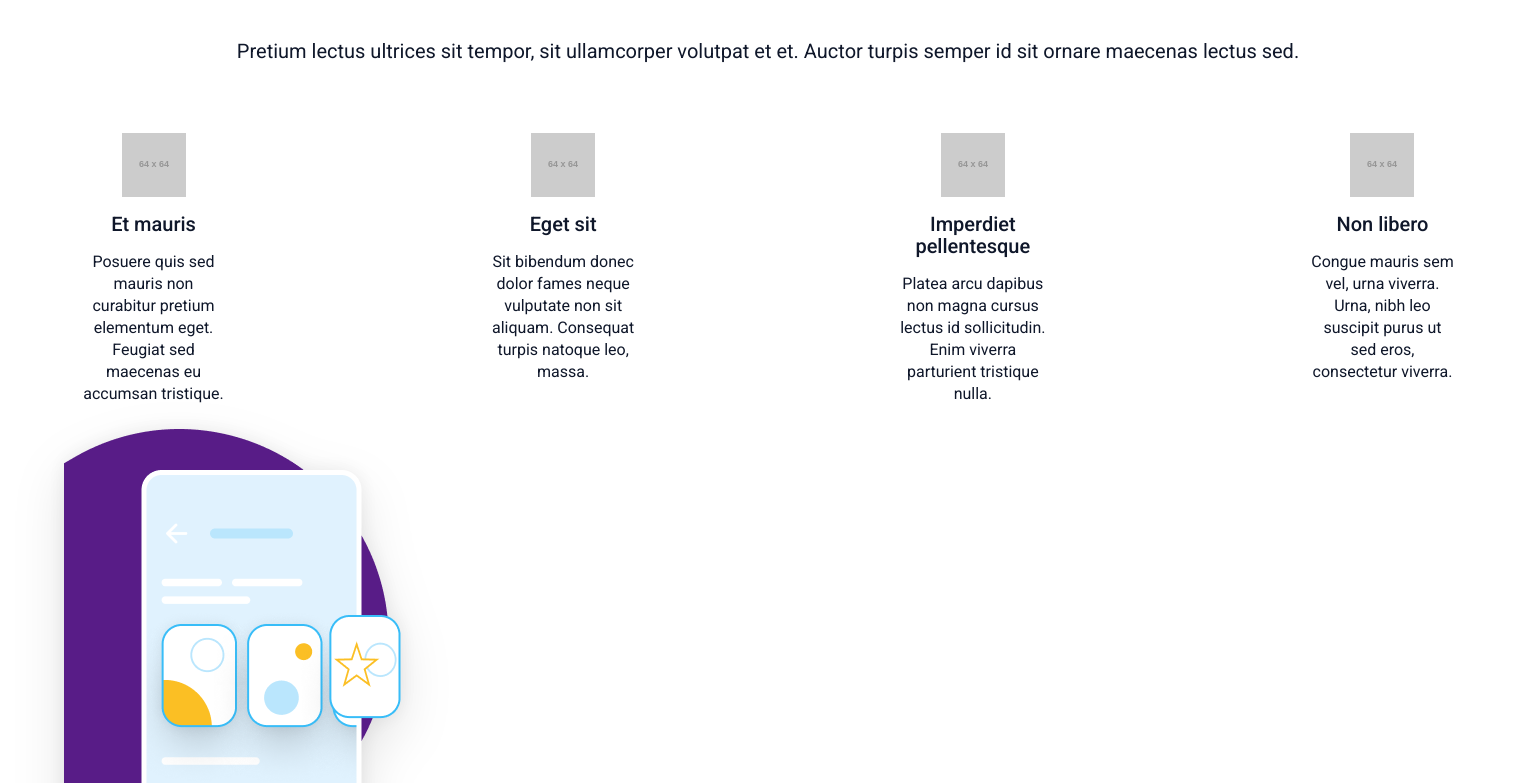
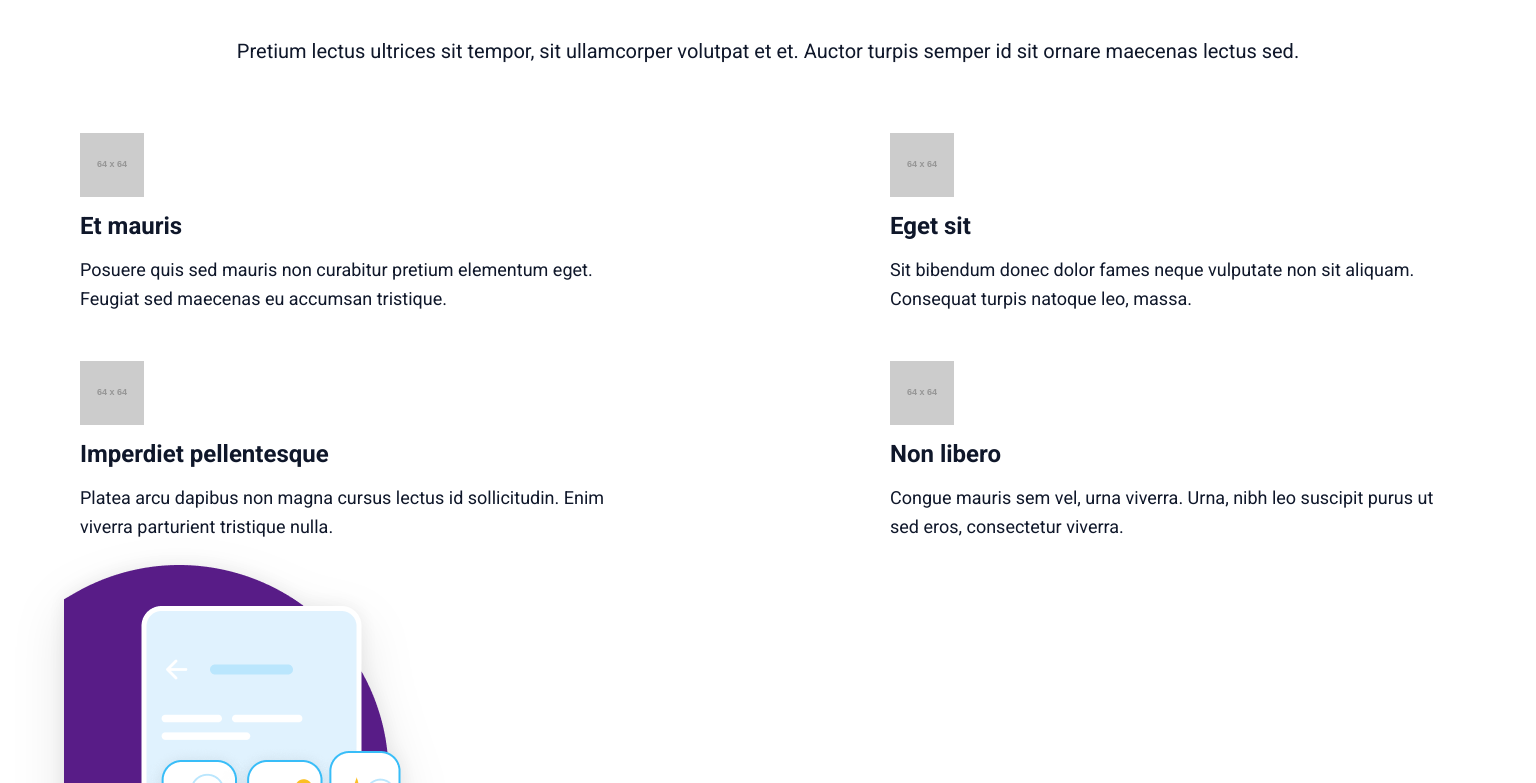
Before and after one commit to zingarelli/Buzzvel_2024_Test, a React (Vite) app: page / in a window 1536 px wide. Shown: the part 2141-2924 px from the top of the page. Built offline with nearby package versions, Linux system fonts and the light colour scheme.

Commit message:
add styles for InfoCard component (desktop)

```diff
--- a/src/components/InfoCard/InfoCard.module.css
+++ b/src/components/InfoCard/InfoCard.module.css
@@ -22,3 +22,23 @@
     font-weight: 400;
     line-height: 22px;
 }
+
+@media screen and (min-width: 1440px) {
+    .article {
+        width: fit-content;
+        max-width: 566px;
+        text-align: left;
+        align-items: flex-start;
+    }
+
+    .article__title {
+        font-size: var(--xl);
+        font-weight: 700;
+        line-height: 26px;
+    }
+
+    .article__content {
+        font-size: var(--md);
+        line-height: 29px;
+    }
+}
```
